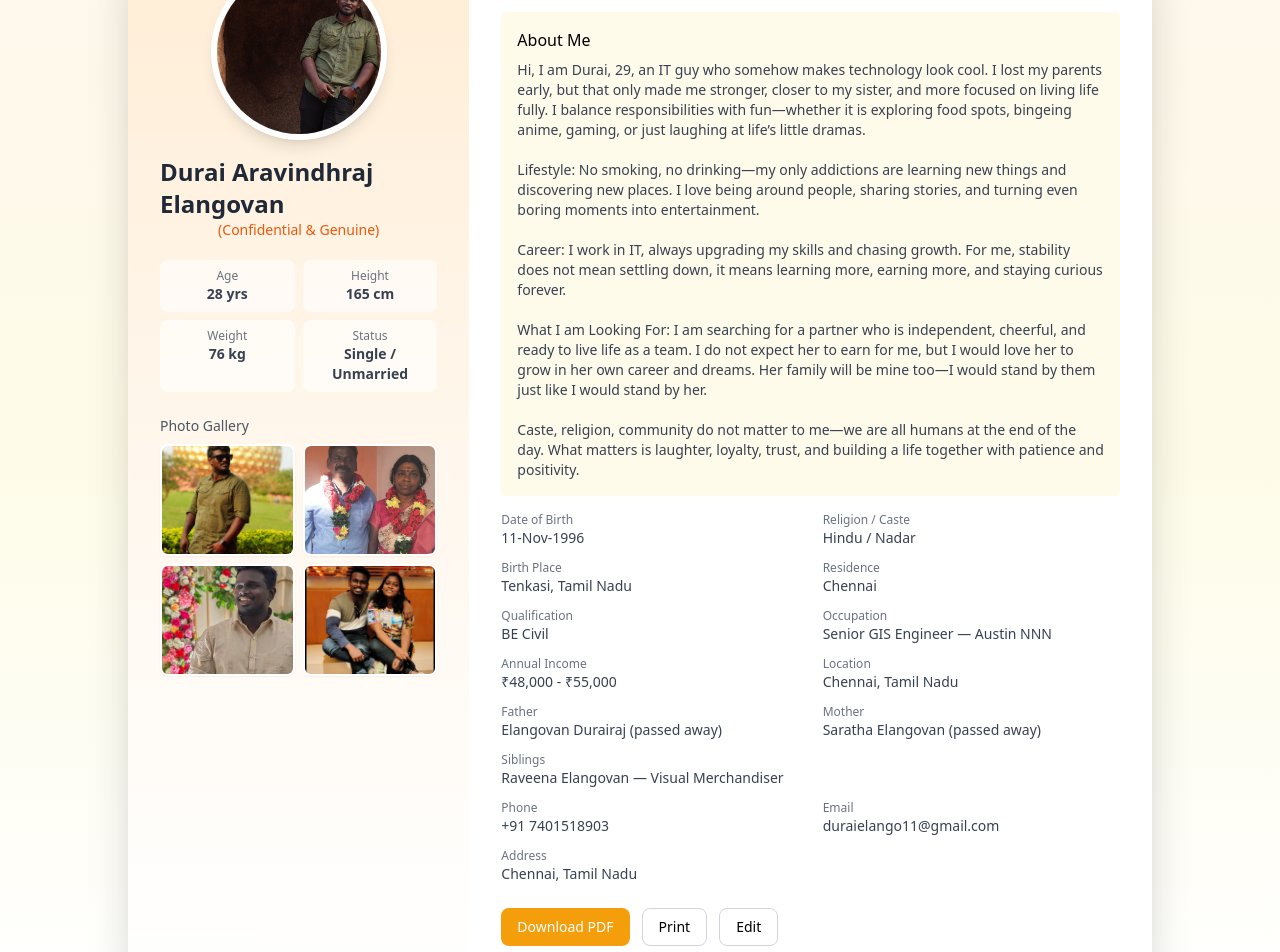
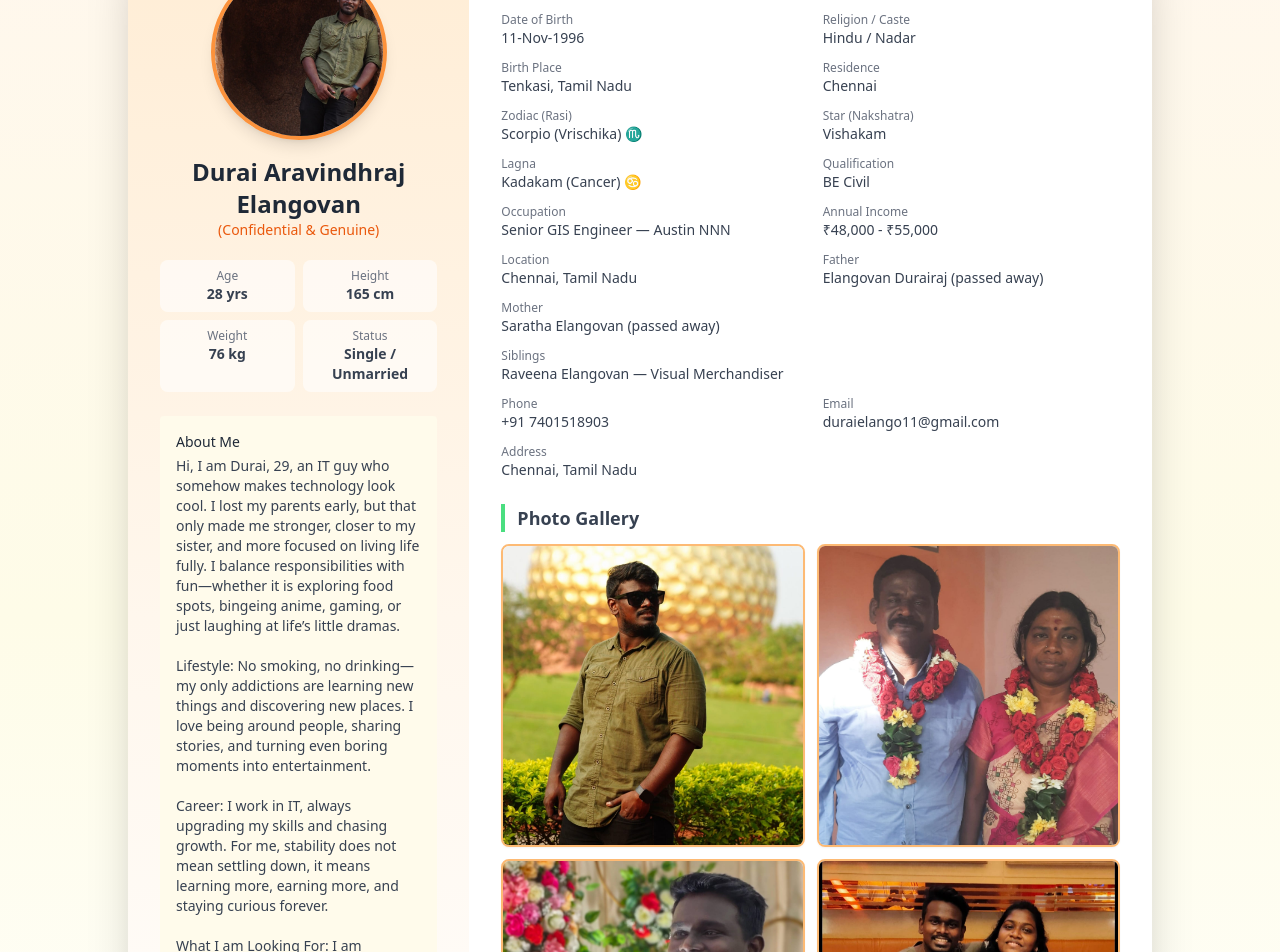
Before and after one commit to duraiaravindh/bio_data, a React (Vite) app: page / in a window 1280 px wide. Shown: the part 100-1052 px from the top of the page. Built offline with nearby package versions, Linux system fonts and the light colour scheme.

Commit message:
Prepare for deploy — <short description>

```diff
--- a/src/MarriageBiodata.jsx
+++ b/src/MarriageBiodata.jsx
@@ -32,6 +32,12 @@ export default function MarriageBiodata() {
     phone: "+91 7401518903",
     email: "duraielango11@gmail.com",
     address: "Chennai, Tamil Nadu",
+
+    // 🔮 New astrology fields
+    zodiac: "Scorpio (Vrischika) ♏",
+    star: "Vishakam",
+    lagna: "Kadakam (Cancer) ♋",
+
     about: `Hi, I am Durai, 29, an IT guy who somehow makes technology look cool. I lost my parents early, but that only made me stronger, closer to my sister, and more focused on living life fully. I balance responsibilities with fun—whether it is exploring food spots, bingeing anime, gaming, or just laughing at life’s little dramas.
 
 Lifestyle: No smoking, no drinking—my only addictions are learning new things and discovering new places. I love being around people, sharing stories, and turning even boring moments into entertainment.
@@ -47,15 +53,23 @@ Caste, religion, community do not matter to me—we are all humans at the end of
     <div className="min-h-screen bg-gradient-to-b from-orange-50 via-yellow-50 to-white p-8 flex items-center justify-center">
       <div className="relative max-w-5xl w-full bg-white rounded-3xl shadow-2xl overflow-hidden z-10">
         <div className="md:flex">
-          {/* Left column: photo + gallery */}
+          {/* Left column */}
           <div className="md:w-1/3 bg-gradient-to-b from-orange-100 via-orange-50 to-white p-8 flex flex-col items-center">
-            <div className="w-44 h-44 rounded-full border-6 border-white shadow-lg overflow-hidden">
-              <img src={data.photo} alt="Profile" className="w-full h-full object-cover" />
+            {/* Profile photo */}
+            <div className="w-44 h-44 rounded-full border-4 border-orange-400 shadow-lg overflow-hidden">
+              <img
+                src={data.photo}
+                alt="Profile"
+                className="w-full h-full object-cover"
+              />
             </div>
 
-            <h1 className="mt-4 text-2xl font-extrabold text-gray-800">{data.name}</h1>
+            <h1 className="mt-4 text-2xl font-extrabold text-gray-800 text-center">
+              {data.name}
+            </h1>
             <p className="text-sm text-orange-600">(Confidential & Genuine)</p>
 
+            {/* Quick stats */}
             <div className="mt-5 w-full grid grid-cols-2 gap-2 text-sm text-gray-700">
               <div className="bg-white/60 rounded-lg p-2 text-center">
                 <div className="text-xs text-gray-500">Age</div>
@@ -75,25 +89,20 @@ Caste, religion, community do not matter to me—we are all humans at the end of
               </div>
             </div>
 
-            <div className="mt-6 w-full">
-              <h3 className="text-sm text-gray-600 mb-2 font-medium">Photo Gallery</h3>
-              <div className="grid grid-cols-2 gap-2">
-                {data.gallery.map((src, i) => (
-                  <img key={i} src={src} alt={`gallery-${i}`} className="w-full h-28 object-cover rounded-lg border-2 border-white shadow-sm" />
-                ))}
-              </div>
+            {/* About Me moved here */}
+            <div className="mt-6 w-full p-4 bg-amber-50 rounded text-sm text-gray-700">
+              <div className="font-medium text-gray-800 mb-1">About Me</div>
+              <div className="whitespace-pre-line">{data.about}</div>
             </div>
           </div>
 
-          {/* Right column: details */}
+          {/* Right column */}
           <div className="md:w-2/3 p-8">
-            <h2 className="text-2xl font-semibold text-gray-700 mb-4">Marriage Biodata</h2>
+            <h2 className="text-2xl font-semibold text-gray-700 mb-4">
+              Marriage Biodata
+            </h2>
 
-            <div className="mb-4 p-4 bg-amber-50 rounded">
-              <div className="font-medium">About Me</div>
-              <div className="mt-2 whitespace-pre-line text-gray-700 text-sm">{data.about}</div>
-            </div>
-
+            {/* Details grid */}
             <div className="grid grid-cols-2 gap-x-6 gap-y-3 text-sm text-gray-700">
               <div>
                 <div className="text-xs text-gray-500">Date of Birth</div>
@@ -103,7 +112,6 @@ Caste, religion, community do not matter to me—we are all humans at the end of
                 <div className="text-xs text-gray-500">Religion / Caste</div>
                 <div className="font-medium">{data.religionCaste}</div>
               </div>
-
               <div>
                 <div className="text-xs text-gray-500">Birth Place</div>
                 <div className="font-medium">{data.birthPlace}</div>
@@ -113,15 +121,30 @@ Caste, religion, community do not matter to me—we are all humans at the end of
                 <div className="font-medium">{data.residence}</div>
               </div>
 
+              {/* 🔮 Astrology details */}
+              <div>
+                <div className="text-xs text-gray-500">Zodiac (Rasi)</div>
+                <div className="font-medium">{data.zodiac}</div>
+              </div>
+              <div>
+                <div className="text-xs text-gray-500">Star (Nakshatra)</div>
+                <div className="font-medium">{data.star}</div>
+              </div>
+              <div>
+                <div className="text-xs text-gray-500">Lagna</div>
+                <div className="font-medium">{data.lagna}</div>
+              </div>
+
               <div>
                 <div className="text-xs text-gray-500">Qualification</div>
                 <div className="font-medium">{data.qualification}</div>
               </div>
               <div>
                 <div className="text-xs text-gray-500">Occupation</div>
-                <div className="font-medium">{data.occupation} — {data.company}</div>
+                <div className="font-medium">
+                  {data.occupation} — {data.company}
+                </div>
               </div>
-
               <div>
                 <div className="text-xs text-gray-500">Annual Income</div>
                 <div className="font-medium">{data.income}</div>
@@ -130,7 +153,6 @@ Caste, religion, community do not matter to me—we are all humans at the end of
                 <div className="text-xs text-gray-500">Location</div>
                 <div className="font-medium">{data.location}</div>
               </div>
-
               <div>
                 <div className="text-xs text-gray-500">Father</div>
                 <div className="font-medium">{data.father}</div>
@@ -139,12 +161,10 @@ Caste, religion, community do not matter to me—we are all humans at the end of
                 <div className="text-xs text-gray-500">Mother</div>
                 <div className="font-medium">{data.mother}</div>
               </div>
-
               <div className="col-span-2">
                 <div className="text-xs text-gray-500">Siblings</div>
                 <div className="font-medium">{data.siblings}</div>
               </div>
-
               <div>
                 <div className="text-xs text-gray-500">Phone</div>
                 <div className="font-medium">{data.phone}</div>
@@ -153,18 +173,32 @@ Caste, religion, community do not matter to me—we are all humans at the end of
                 <div className="text-xs text-gray-500">Email</div>
                 <div className="font-medium">{data.email}</div>
               </div>
-
               <div className="col-span-2">
                 <div className="text-xs text-gray-500">Address</div>
                 <div className="font-medium">{data.address}</div>
               </div>
             </div>
 
-            <div className="mt-6 flex gap-3">
-              <button className="px-4 py-2 rounded-lg bg-amber-500 text-white text-sm">Download PDF</button>
-              <button className="px-4 py-2 rounded-lg border border-gray-300 text-sm">Print</button>
-              <button className="px-4 py-2 rounded-lg border border-gray-300 text-sm">Edit</button>
-            </div>
+            {/* Photo Gallery */}
+            <section className="mt-6">
+              <h2 className="text-lg font-semibold text-gray-700 border-l-4 border-green-400 pl-3">
+                Photo Gallery
+              </h2>
+              <div className="mt-3 grid grid-cols-2 sm:grid-cols-4 gap-3">
+                {data.gallery.map((src, i) => (
+                  <div
+                    key={i}
+                    className="w-full aspect-square overflow-hidden rounded-lg border-2 border-orange-300 shadow-sm"
+                  >
+                    <img
+                      src={src}
+                      alt={`gallery-${i}`}
+                      className="w-full h-full object-cover"
+                    />
+                  </div>
+                ))}
+              </div>
+            </section>
           </div>
         </div>
       </div>
```
